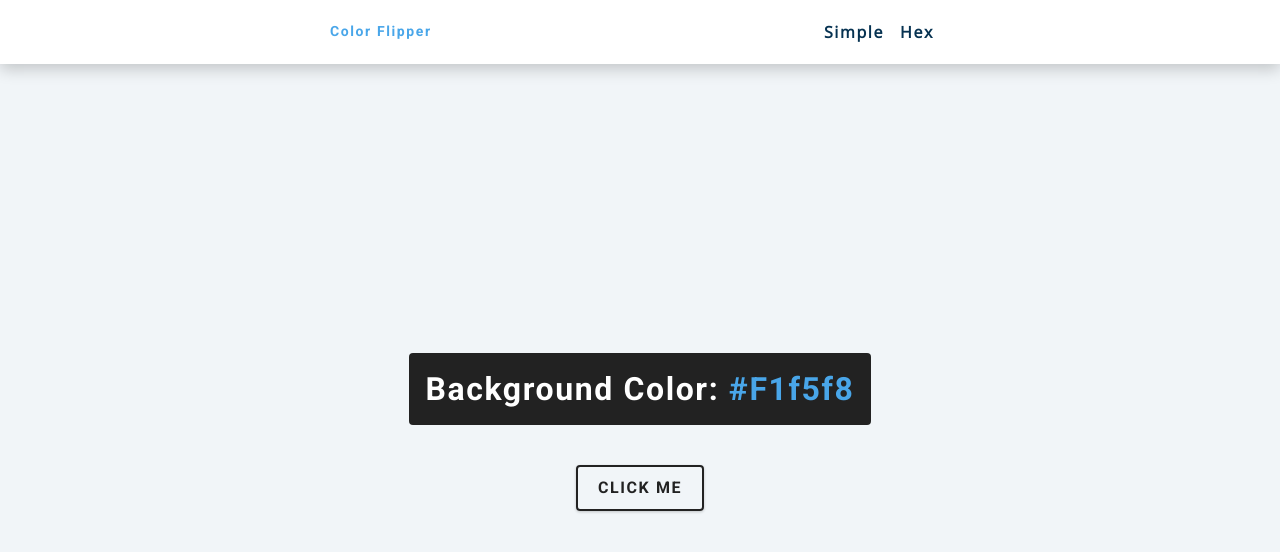
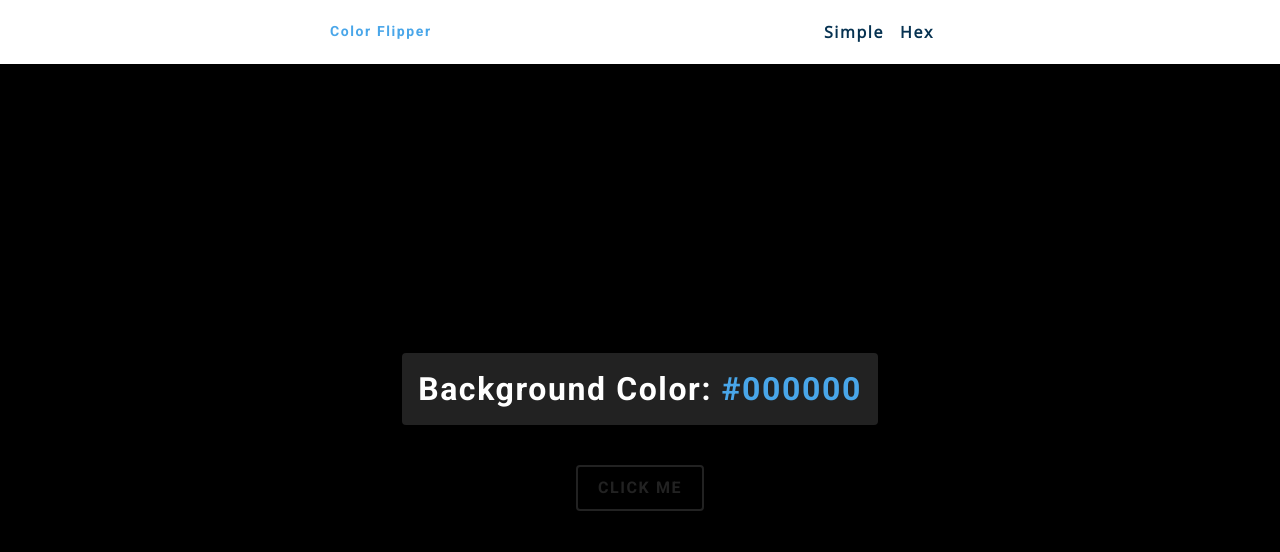
Before and after one commit to fradevgb/color-flipper, a plain HTML site: page hex.html in a window 1280 px wide. Both pictures are taken after a click on the button "CLICK ME". Drawn offline with nearby package versions, Linux system fonts and the light colour scheme.

Commit message:
Implement color hex

```diff
--- a/hex.html
+++ b/hex.html
@@ -31,5 +31,6 @@
       </div>
     </main>
     <!--end of  main -->
+    <script src="./js/hex.js"></script>
   </body>
 </html>
--- a/js/hex.js
+++ b/js/hex.js
@@ -0,0 +1,13 @@
+const hex = [0, 1, 2, 3, 4, 5, 6, 7, 8, 9, 'A', 'B', 'C', 'E', 'F'];
+const btn = document.getElementById('btn');
+const color = document.querySelector('.color');
+
+btn.addEventListener('click', function () {
+  let hexColor = '#';
+  for (let i = 0; i < 6; i++) {
+    hexColor += hex[0];
+  }
+
+  color.textContent = hexColor;
+  document.body.style.backgroundColor = hexColor;
+});
```
